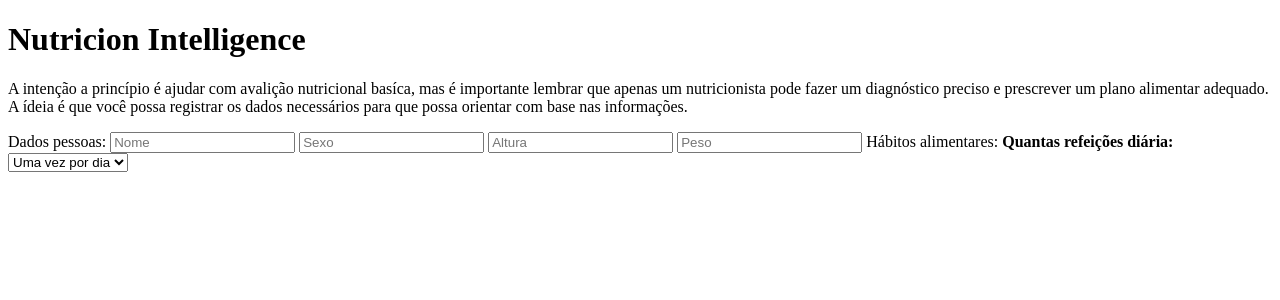
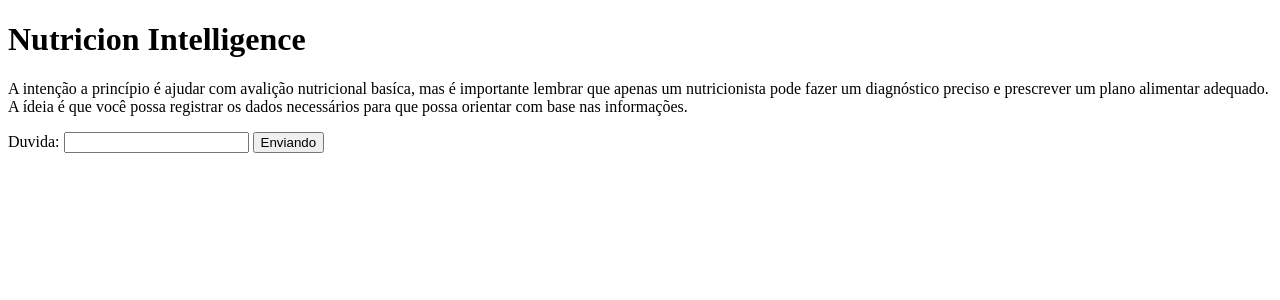
Before and after one commit to zxb360/artigo-python-nutricion, a Flask app: page / in a window 1280 px wide. Shown: the top 300 px of the page. Run offline with Flask 3, Linux system fonts and the light colour scheme.

Commit message:
iniciando primeira etapa do intelligence nutricion

```diff
--- a/app.py
+++ b/app.py
@@ -1,10 +1,30 @@
-from flask import Flask, render_template
+import google.generativeai as genai
+import os
+from flask import Flask, render_template, request
+
+model = genai.GenerativeModel('gemini-pro',
+                              generation_config={"temperature": 0.5}
+                              )
 
 app = Flask(__name__)
+GOOGLE_API_KEY = os.environ.get('GEMINI_API_KEY')
+genai.configure(api_key=GOOGLE_API_KEY)
 
-@app.route('/')
+
+@app.route('/', methods=['GET', 'POST'])
 def home():
-    return render_template('index.html')
+    response = None
+    if request.method == "POST":
+        input = request.form['input']  # request.form.get('input')
+        if input:
+            response = generative_response(input)
+    return render_template('index.html', response=response)
 
-if (__name__== "__main__"):
+
+def generative_response(i):
+    response = model.generate_content(i)
+    return response.text
+
+
+if __name__ == "__main__":
     app.run(debug=True)
--- a/templates/index.html
+++ b/templates/index.html
@@ -13,20 +13,16 @@
             A ídeia é que você possa registrar os dados necessários para que possa orientar com base nas informações.
         </p>
     </section>
-    <form action="/dados" method="post">
-        <label for="dados">Dados pessoas: </label>
-        <input type="text" name="nome" id="nome" placeholder="Nome">
-        <input type="text" name="sexo" id="sexo" placeholder="Sexo">
-        <input type="number" name="altura" id="altura" placeholder="Altura">
-        <input type="number" name="peso" id="peso" placeholder="Peso">
+    <form method="post">
+        <label for="input">Duvida: </label>
+        <input type="text" name="input" id="input" required>
+        <button type="submit">Enviando</button>
+    </form>
 
-        <label for="habitos">Hábitos alimentares: </label>
-        <strong>Quantas refeições diária: </strong>
-        <select name="refeicoes" id="refeicoes">
-            <option value="1dias">Uma vez por dia</option>
-            <option value="2dias"> vez por dia</option>
-            <option value="1dias">Uma vez por dia</option>
-        </select>
-    </form>
+    {% if response %}
+        <section>
+            <strong>{{ response }}</strong>
+        </section>
+    {% endif %}
 </body>
 </html>
```
Also changed, not shown: 1 other file.
